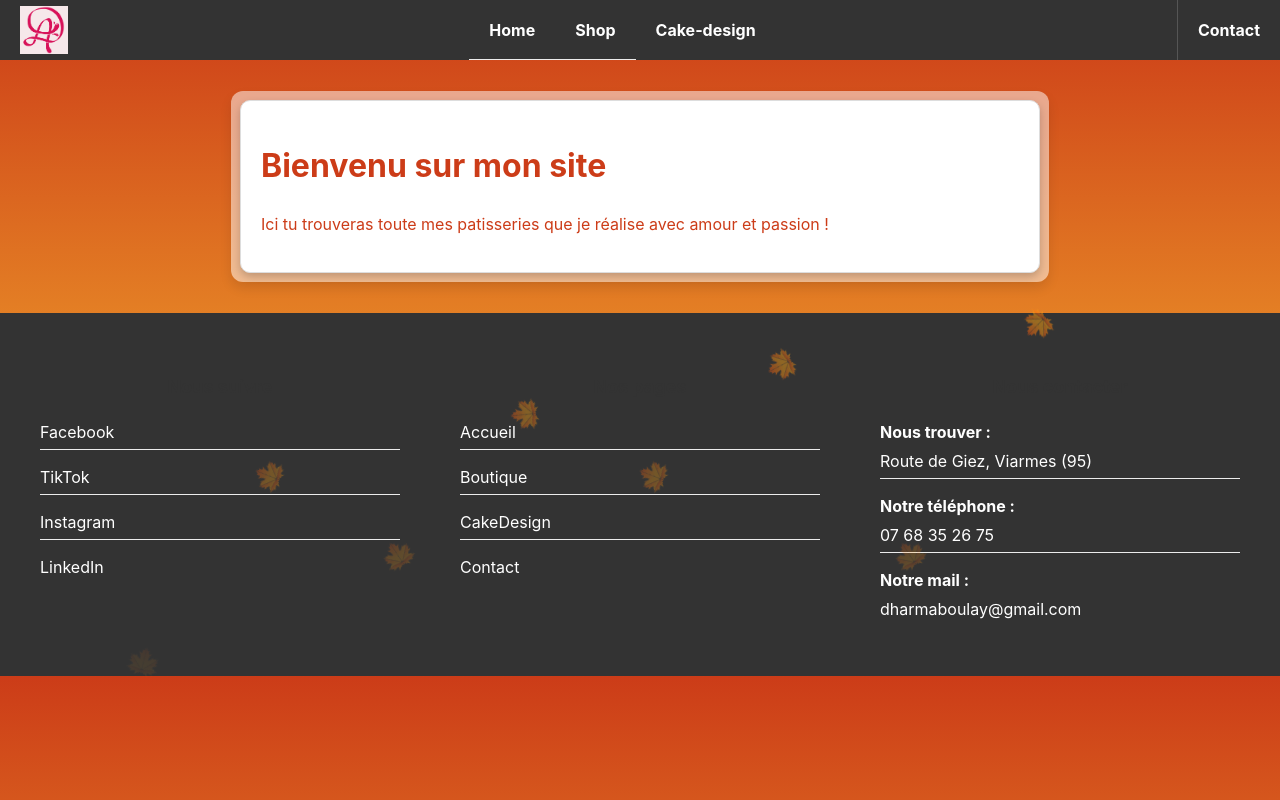
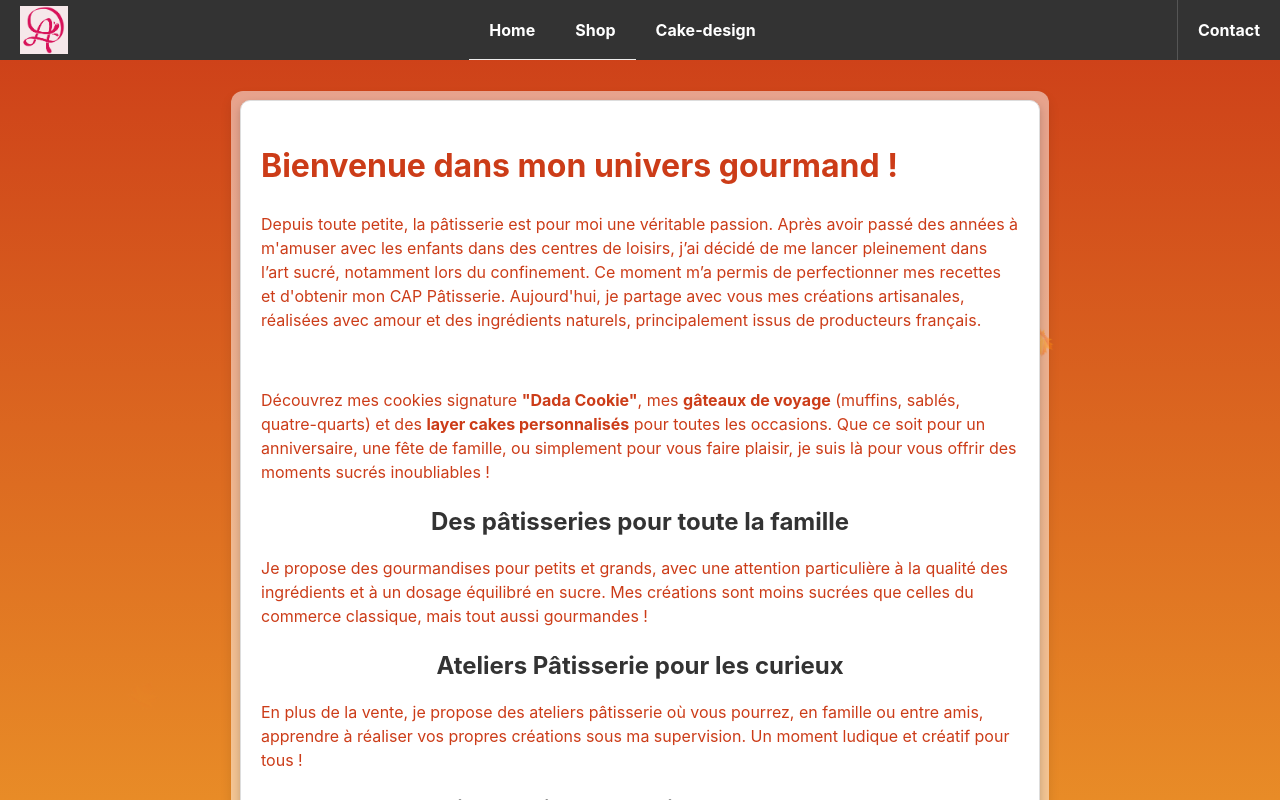
Before and after one commit to SukiTsu/Projet-Patissesie, a React (Vite) app: page / in a window 1280 px wide. Shown: the top 800 px of the page. Built offline with nearby package versions, Linux system fonts and the light colour scheme; no server answers.

Commit message:
Ajout du contenu de la page home (modif de la config a ne pas prendre compte

```diff
--- a/index.html
+++ b/index.html
@@ -4,7 +4,8 @@
     <meta charset="UTF-8" />
     <link rel="icon" type="image/svg+xml" href="/vite.svg" />
     <meta name="viewport" content="width=device-width, initial-scale=1.0" />
-    <title>Vite + React + TS</title>
+    <meta name="description" content="Découvrez nos pâtisseries artisanales faites maison. Pâtisserie Viarmes.">
+    <title>Atelier-Dharma</title>
     <link rel="stylesheet" href="./src/assets/style/global/styleGlobal.css">
   </head>
   <body>
--- a/src/assets/style/global/styleAutome.css
+++ b/src/assets/style/global/styleAutome.css
@@ -67,6 +67,10 @@ body {
     border-radius: 12px;
     box-shadow: 0 6px 12px rgba(0, 0, 0, 0.1); /* Ombre plus grande pour simuler la "profondeur" */
   }
+
+  .content.h2{
+    color: #cc3c18;
+  }
   .container-groupe-cake{
     background-color: #cc3c18;
 
--- /dev/null
+++ b/src/assets/style/styleHome.css
@@ -0,0 +1,97 @@
+:root {
+    --couleur-primaire: #f8c471;
+    --couleur-secondaire: #e74c3c;
+    --couleur-fond: #fff;
+    --couleur-texte: #333;
+    --couleur-lien: #2980b9;
+}
+
+
+/* Paragraphes */
+p {
+    margin-bottom: 1.5em;
+}
+
+/* Listes d'ingrédients */
+ul {
+    list-style-type: none;
+    padding: 0;
+}
+
+li {
+    background: var(--couleur-primaire);
+    margin: 0.5em 0;
+    padding: 10px;
+    border-radius: 5px;
+}
+
+/* Images */
+img {
+    max-width: 100%;
+    height: auto;
+    border-radius: 10px; /* Arrondir les coins des images */
+    margin-bottom: 1em;
+}
+
+/* Légendes d'images */
+figcaption {
+    font-style: italic;
+    text-align: center;
+    color: #777;
+}
+
+/* Boutons */
+button, .button {
+    background-color: var(--couleur-secondaire);
+    color: #fff;
+    border: none;
+    padding: 10px 20px;
+    border-radius: 5px;
+    cursor: pointer;
+    font-size: 1em;
+    transition: background-color 0.3s ease;
+}
+
+button:hover, .button:hover {
+    background-color: #c0392b; /* Couleur au survol */
+}
+
+/* Liens */
+a {
+    color: var(--couleur-lien);
+    text-decoration: none;
+}
+
+a:hover {
+    text-decoration: underline; /* Souligner au survol */
+}
+
+/* Sections de conseils */
+.conseils {
+    background-color: #f9e79f; /* Couleur de fond différente */
+    padding: 15px;
+    border-radius: 5px;
+    margin: 1.5em 0;
+}
+
+/* Commentaires */
+.commentaires {
+    border-top: 2px solid var(--couleur-primaire);
+    padding-top: 1em;
+    margin-top: 2em;
+}
+
+/* Réseaux sociaux */
+.social-icons {
+    margin-top: 1em;
+}
+
+.social-icons a {
+    margin-right: 10px;
+    font-size: 1.5em; /* Taille des icônes */
+    color: var(--couleur-texte);
+}
+
+.social-icons a:hover {
+    color: var(--couleur-secondaire);
+}
--- a/src/components/footer.tsx
+++ b/src/components/footer.tsx
@@ -18,10 +18,10 @@ const Footer =({}) => {
                 <div className="footer-section">
                     <h3>Nos pages</h3>
                     <ul className="page-list">
-                        <li><Link to="/" className="link-navbar"><a>Accueil</a></Link></li>
-                        <li><Link to="/shop" className="link-navbar"><a>Boutique</a></Link></li>
-                        <li><Link to="/cake-design" className="link-navbar"><a>CakeDesign</a></Link></li>
-                        <li><Link to="/contact" className="link-navbar"><a>Contact</a></Link></li>
+                        <li><Link to="/" className="link-navbar">Accueil</Link></li>
+                        <li><Link to="/shop" className="link-navbar">Boutique</Link></li>
+                        <li><Link to="/cake-design" className="link-navbar">CakeDesign</Link></li>
+                        <li><Link to="/contact" className="link-navbar">Contact</Link></li>
                     </ul>
                 </div>
 
--- a/src/page/home/home.tsx
+++ b/src/page/home/home.tsx
@@ -8,8 +8,31 @@ const Home =({}) => {
             <ChangeStyleSain />
             <Navbar/>
             <div className="content">
-                <h1>Bienvenu sur mon site</h1>
-                <p>Ici tu trouveras toute mes patisseries que je réalise avec amour et passion !</p>
+            <h1>Bienvenue dans mon univers gourmand !</h1>
+            <p>Depuis toute petite, la pâtisserie est pour moi une véritable passion.
+                Après avoir passé des années à m'amuser avec les enfants dans des centres de loisirs, j’ai décidé de me lancer pleinement dans l’art sucré, notamment lors du confinement.
+                Ce moment m’a permis de perfectionner mes recettes et d'obtenir mon CAP Pâtisserie.
+                Aujourd'hui, je partage avec vous mes créations artisanales, réalisées avec amour et des ingrédients naturels, principalement issus de producteurs français.
+                </p><br/>
+                <p>Découvrez mes cookies signature <strong>"Dada Cookie"</strong>, mes <strong>gâteaux de voyage</strong> (muffins, sablés, quatre-quarts) et des <strong> layer cakes personnalisés</strong> pour toutes les occasions.
+                Que ce soit pour un anniversaire, une fête de famille, ou simplement pour vous faire plaisir, je suis là pour vous offrir des moments sucrés inoubliables !</p>
+
+                <h2>Des pâtisseries pour toute la famille </h2>
+                <p>Je propose des gourmandises pour petits et grands, avec une attention particulière à la qualité des ingrédients et à un dosage équilibré en sucre.
+                Mes créations sont moins sucrées que celles du commerce classique, mais tout aussi gourmandes !</p>
+
+                <h2>Ateliers Pâtisserie pour les curieux </h2>
+                <p>En plus de la vente, je propose des ateliers pâtisserie où vous pourrez, en famille ou entre amis, apprendre à réaliser vos propres créations sous ma supervision.
+                Un moment ludique et créatif pour tous !</p>
+
+
+                <h2>Commandez en ligne, faites-vous livrer ou venez me rencontrer !</h2>
+                <p>Je suis basée à Viarmes, dans le Val d'Oise, et je propose des options de retrait ou de livraison dans un rayon de 15 km autour de la ville.
+                    Vous pouvez également me retrouver sur certains marchés de la région.</p>
+
+                <h2>Envie de découvrir mes créations ?</h2>
+                 <p>Jetez un œil à ma vitrine en ligne et laissez-vous tenter par mes pâtisseries artisanales !</p>
+
             </div>
 
             <Footer/>
```
Also changed, not shown: package.json (line endings or trailing spaces), src/robots.txt (added), tsconfig.json (line endings or trailing spaces), 1 other file (tests, documents, lock files or other folders).
